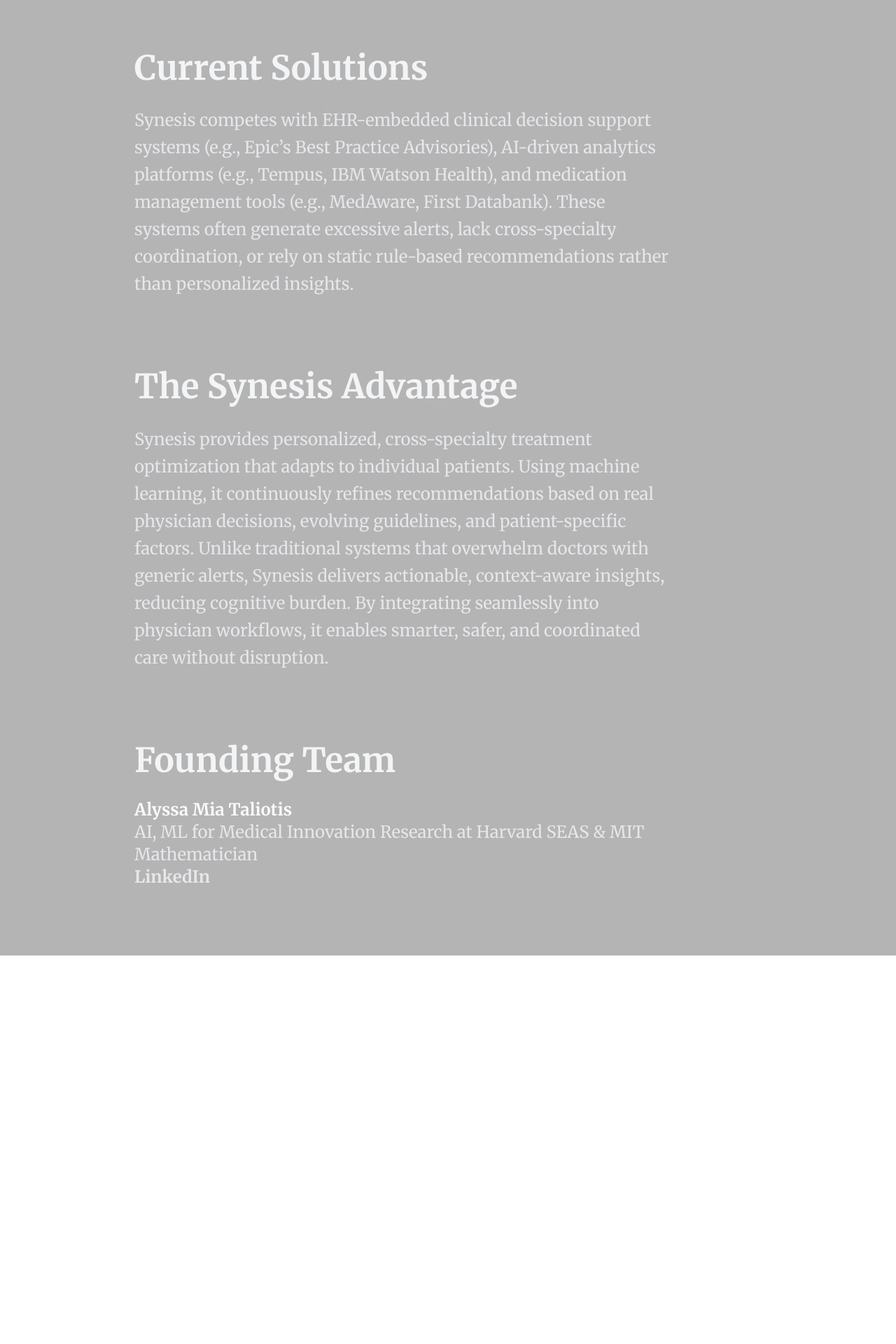
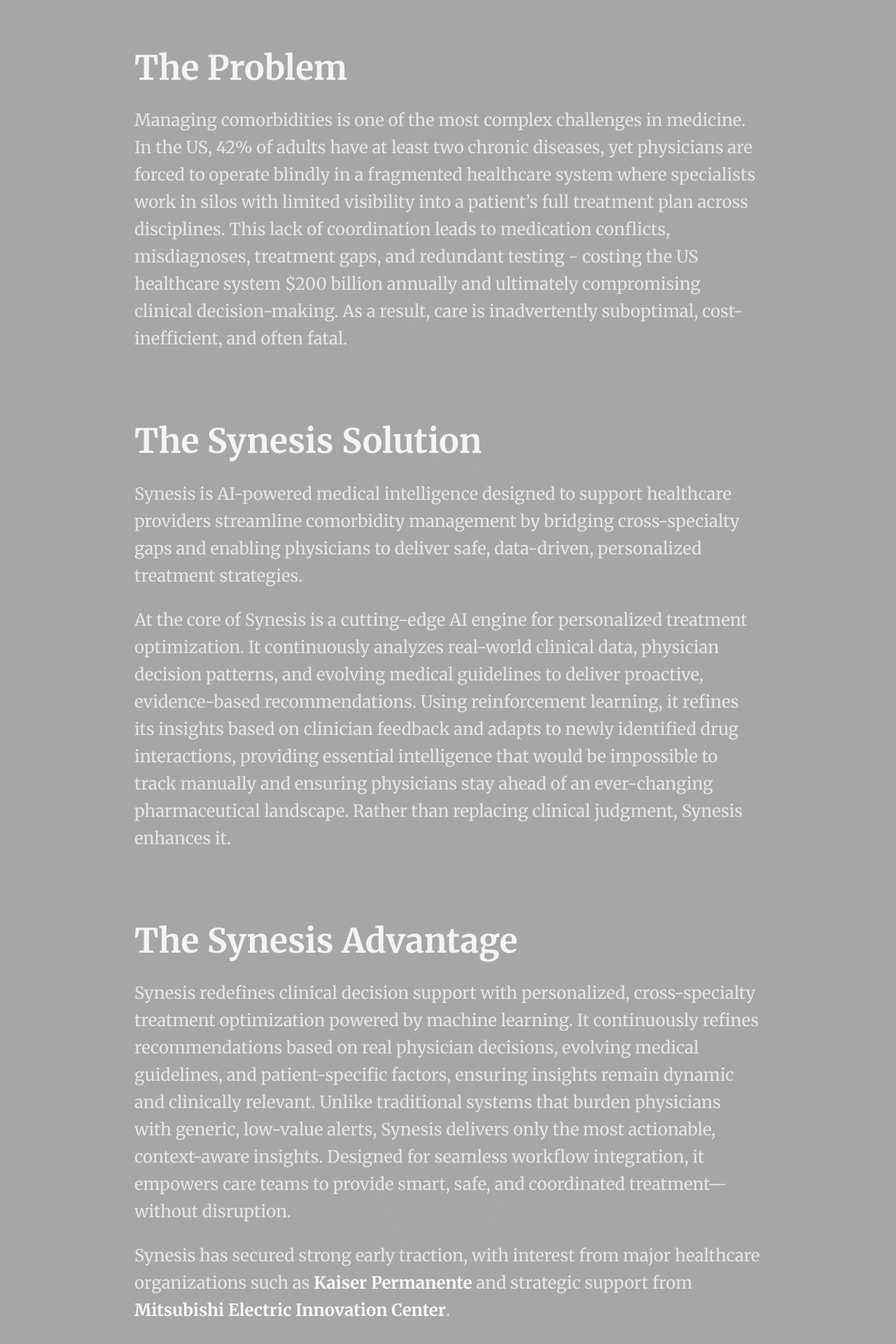
Before and after one commit to AlyssaMiaTaliotis/synesis-landing-page-2, a Next.js app: page / in a window 1280 px wide. Shown: the part 830-2750 px from the top of the page at 70% size. Before the commit the page ends 2195 px from the top, so only its background shows below. Built offline with nearby package versions, Linux system fonts and the light colour scheme.

Commit message:
updates to content

```diff
--- a/src/app/page.tsx
+++ b/src/app/page.tsx
@@ -33,7 +33,7 @@
       ctx.stroke();
       ctx.resetTransform();
 
-      angle += 0.000005; // Smooth, slow movement
+      angle += 0.000005;
       requestAnimationFrame(drawSpiral);
     }
 
@@ -41,46 +41,81 @@
   }, []);
 
   return (
-    <div className="relative min-h-screen bg-[#b4b4b4] text-gray-100">
+    <div className="relative min-h-screen bg-[#a6a6a6] text-gray-100">
       <canvas ref={canvasRef} className="absolute top-0 left-0 w-full h-full opacity-15" />
 
-      {/* Hero Section */}
+      {/* Headline Section */}
       <div className="relative z-10 flex flex-col items-center justify-center min-h-screen px-16 text-center">
-        <h1 className="text-8xl font-extrabold tracking-wide text-gray-50">Synesis</h1>
-        <p className="mt-4 text-3xl text-gray-200 max-w-3xl font-light leading-snug">
-          AI-powered medical intelligence delivering real-time, cross-specialty treatment insights for physicians.
+        <h1 className="text-7xl font-extrabold tracking-wide text-gray-50 opacity-90">
+          Synesis
+        </h1>
+        <p className="mt-4 text-3xl text-gray-200 max-w-3xl font-georgia leading-snug">
+          AI-powered medical intelligence optimizing cross-specialty comorbidity treatment.
         </p>
       </div>
 
-      {/* Content Sections on the Side */}
+      {/* Content Sections */}
       <div className="relative z-10 max-w-5xl mx-auto space-y-24 px-16 py-24 flex flex-col items-start text-left">
-        <section className="space-y-6 max-w-3xl">
-          <h2 className="text-5xl font-semibold text-gray-100">Current Solutions</h2>
+
+        {/* The Problem */}
+        <section className="space-y-6 max-w-4xl">
+          <h2 className="text-5xl font-semibold text-gray-100">The Problem</h2>
           <p className="text-2xl text-gray-200 leading-relaxed">
-            Synesis competes with EHR-embedded clinical decision support systems
-            (e.g., Epic’s Best Practice Advisories), AI-driven analytics platforms
-            (e.g., Tempus, IBM Watson Health), and medication management tools
-            (e.g., MedAware, First Databank). These systems often generate excessive alerts,
-            lack cross-specialty coordination, or rely on static rule-based recommendations
-            rather than personalized insights.
+            Managing comorbidities is one of the most complex challenges in medicine.
+
+            In the US, 42% of adults have at least two chronic diseases, yet physicians are forced
+            to operate blindly in a fragmented healthcare system where specialists work in silos with
+             limited visibility into a patient’s full treatment plan across disciplines.
+             This lack of coordination leads to medication conflicts, misdiagnoses, treatment gaps, and redundant
+             testing - costing the US healthcare system $200 billion annually and ultimately compromising clinical
+             decision-making. As a result, care is inadvertently suboptimal, cost-inefficient, and often fatal.
+
           </p>
         </section>
 
-        <section className="space-y-6 max-w-3xl">
-          <h2 className="text-5xl font-semibold text-gray-100">The Synesis Advantage</h2>
+        {/* Our Solution */}
+        <section className="space-y-6 max-w-4xl">
+          <h2 className="text-5xl font-semibold text-gray-100">The Synesis Solution</h2>
           <p className="text-2xl text-gray-200 leading-relaxed">
-            Synesis provides personalized, cross-specialty treatment optimization that
-            adapts to individual patients. Using machine learning, it continuously refines
-            recommendations based on real physician decisions, evolving guidelines, and patient-specific factors.
-            Unlike traditional systems that overwhelm doctors with generic alerts, Synesis delivers actionable,
-            context-aware insights, reducing cognitive burden. By integrating seamlessly into physician workflows,
-            it enables smarter, safer, and coordinated care without disruption.
+          Synesis is AI-powered medical intelligence designed to support healthcare providers streamline
+          comorbidity management by bridging cross-specialty gaps and enabling physicians to deliver safe,
+          data-driven, personalized treatment strategies.
+          </p>
+          <p className="text-2xl text-gray-200 leading-relaxed">
+
+          At the core of Synesis is a cutting-edge AI engine for personalized treatment optimization. It continuously
+          analyzes real-world clinical data, physician decision patterns, and evolving medical guidelines to deliver proactive,
+          evidence-based recommendations. Using reinforcement learning, it refines its insights based on clinician feedback and
+          adapts to newly identified drug interactions, providing essential intelligence that would be impossible to track manually
+          and ensuring physicians stay ahead of an ever-changing pharmaceutical landscape. Rather than replacing clinical judgment, Synesis enhances it.
           </p>
         </section>
 
-        <section className="space-y-6 max-w-3xl">
-          <h2 className="text-5xl font-semibold text-gray-100">Founding Team</h2>
-          <p className="text-2xl text-gray-200">
+        {/* The Synesis Advantage */}
+        <section className="space-y-6 max-w-4xl">
+          <h2 className="text-5xl font-semibold text-gray-100">The Synesis Advantage</h2>
+          <p className="text-2xl text-gray-200 leading-relaxed">
+          Synesis redefines clinical decision support with personalized, cross-specialty treatment optimization powered by machine learning.
+          It continuously refines recommendations based on real physician decisions, evolving medical guidelines, and patient-specific factors,
+          ensuring insights remain dynamic and clinically relevant. Unlike traditional systems that burden physicians with generic, low-value alerts,
+          Synesis delivers only the most actionable, context-aware insights. Designed for seamless workflow integration, it empowers care teams to provide
+          smart, safe, and coordinated treatment—without disruption.
+          </p>
+
+          <p className="text-2xl text-gray-200 leading-relaxed">
+          Synesis has secured strong early traction, with interest from major healthcare organizations
+            such as <span className="font-semibold text-gray-50">Kaiser Permanente</span> and
+            strategic support from <span className="font-semibold text-gray-50">Mitsubishi Electric Innovation Center</span>.
+
+          </p>
+        </section>
+
+
+        {/* Research Team */}
+        <section className="space-y-6 max-w-4xl">
+          <h2 className="text-5xl font-semibold text-gray-100">Research Team</h2>
+          <div className="text-2xl text-gray-200 space-y-4">
+            <p>
               <span className="font-semibold text-gray-50">Alyssa Mia Taliotis</span> <br />
               AI, ML for Medical Innovation Research at Harvard SEAS & MIT <br />
               Mathematician <br />
@@ -88,7 +123,42 @@
                 LinkedIn
               </Link>
             </p>
+            <p>
+              <span className="font-semibold text-gray-50">Zulal Akarsu</span> <br />
+              AI, ML for Medical Innovation Research at Harvard SEAS & MIT <br />
+              Mathematician <br />
+              <Link href="https://www.linkedin.com/in/alyssa-mia-taliotis/" target="_blank" className="text-black-400 font-semibold hover:underline">
+                LinkedIn
+              </Link>
+            </p>
+
+
+            <p>
+              <span className="font-semibold text-gray-50">Shiv Redhu</span> <br />
+              AI, ML for Medical Innovation Research at Harvard SEAS & MIT <br />
+              Mathematician <br />
+              <Link href="https://www.linkedin.com/in/alyssa-mia-taliotis/" target="_blank" className="text-black-400 font-semibold hover:underline">
+                LinkedIn
+              </Link>
+            </p>
+
+
+
+          </div>
         </section>
+
+        {/* Call to Action */}
+        <section className="space-y-6 max-w-3xl text-center mx-auto">
+          <h2 className="text-5xl font-semibold text-gray-100">Join Us</h2>
+          <p className="text-2xl text-gray-200 leading-relaxed">
+            Help shape the future of AI-powered medical intelligence. <br />
+            Whether you're a physician, healthcare system, or investor, we’d love to connect.
+          </p>
+          <Link href="mailto:alyssamiataliotis@gmail.com" className="px-6 py-3 text-lg font-semibold text-gray-100 bg-gray-800 rounded-lg hover:bg-gray-700">
+            Get in Touch
+          </Link>
+        </section>
+
       </div>
     </div>
   );
```
Lines whose indentation alone changed are shown as unchanged.
